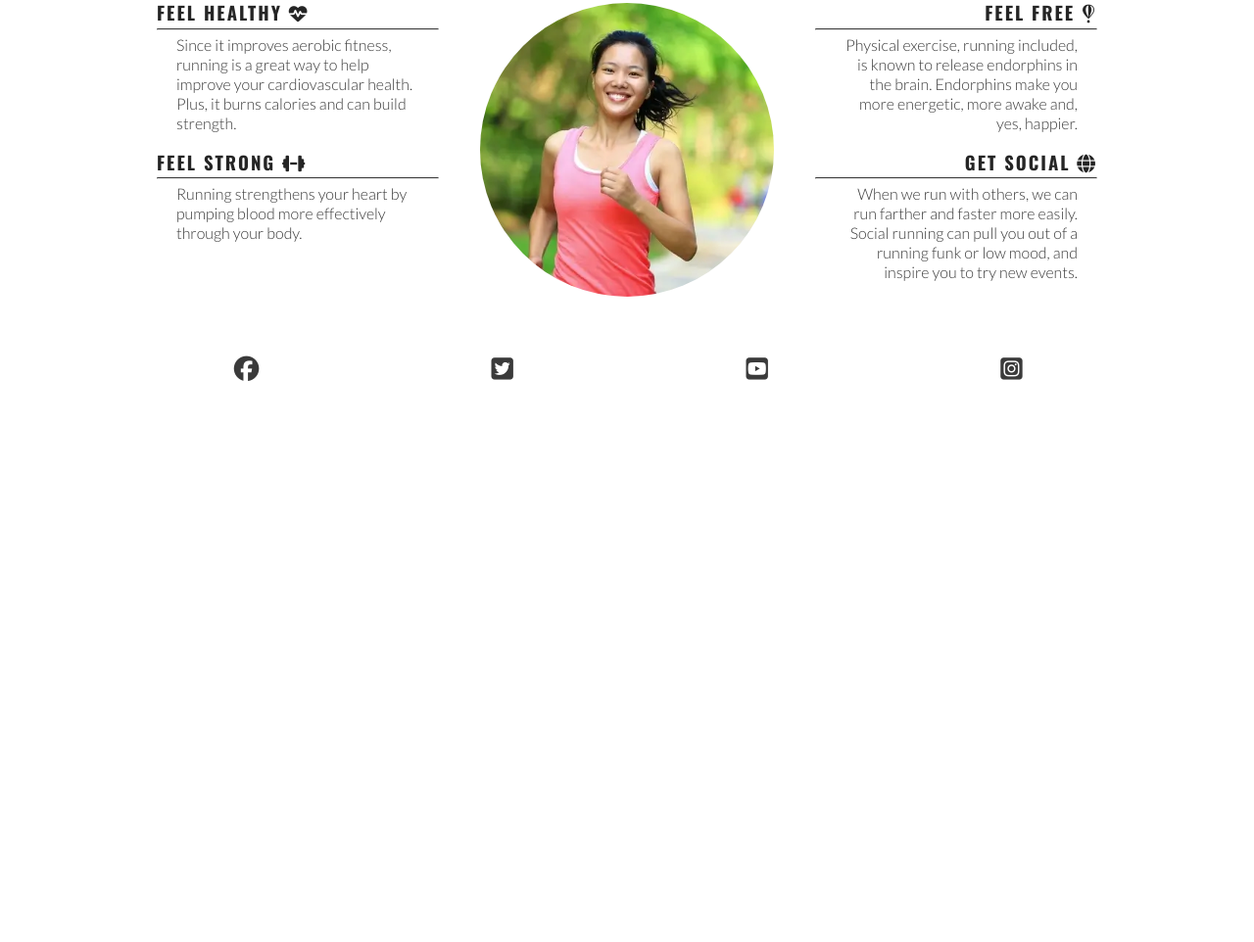
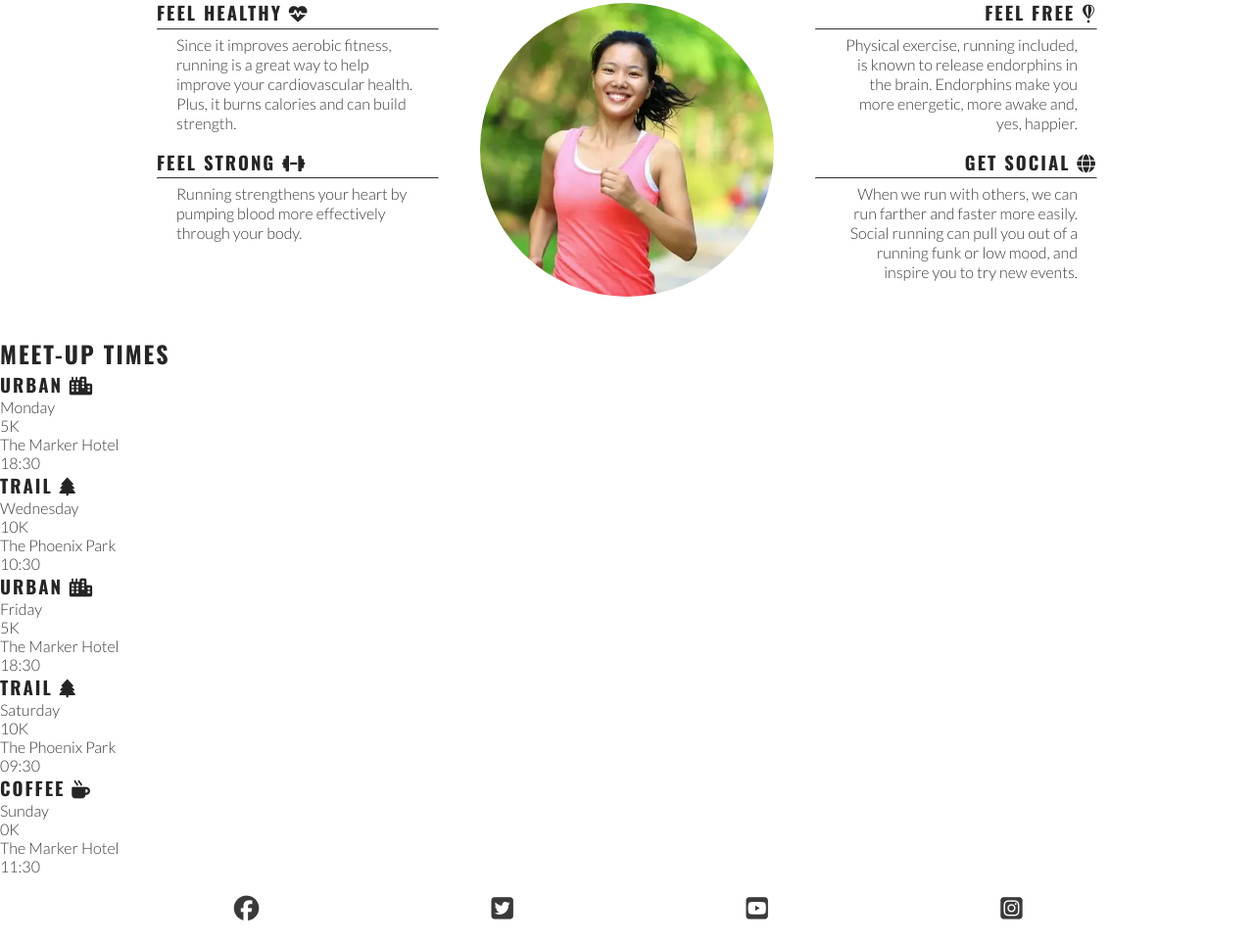
Before and after one commit to Adam-Campbell/ci-love-running, a plain HTML site: page index.html in a window 1280 px wide. Shown: the part 782-1744 px from the top of the page at 98% size. Before the commit the page ends 1193 px from the top, so only its background shows below. Drawn offline with nearby package versions, Linux system fonts and the light colour scheme.

Commit message:
add content for meeting times

```diff
--- a/index.html
+++ b/index.html
@@ -72,6 +72,46 @@
                 </div>
             </div>
         </section>
+        <section id="meetups">
+            <h2>Meet-up Times</h2>
+            <div id="times">
+                <div>
+                    <h3>Urban <i class="fa-solid fa-city"></i></h3>
+                    <p>Monday</p>
+                    <p>5K</p>
+                    <p>The Marker Hotel</p>
+                    <p>18:30</p>
+                </div>
+                <div>
+                    <h3>Trail <i class="fa-solid fa-tree"></i></h3>
+                    <p>Wednesday</p>
+                    <p>10K</p>
+                    <p>The Phoenix Park</p>
+                    <p>10:30</p>
+                </div>
+                <div>
+                    <h3>Urban <i class="fa-solid fa-city"></i></h3>
+                    <p>Friday</p>
+                    <p>5K</p>
+                    <p>The Marker Hotel</p>
+                    <p>18:30</p>
+                </div>
+                <div>
+                    <h3>Trail <i class="fa-solid fa-tree"></i></h3>
+                    <p>Saturday</p>
+                    <p>10K</p>
+                    <p>The Phoenix Park</p>
+                    <p>09:30</p>
+                </div>
+                <div>
+                    <h3>Coffee <i class="fa-solid fa-mug-hot"></i></h3>
+                    <p>Sunday</p>
+                    <p>0K</p>
+                    <p>The Marker Hotel</p>
+                    <p>11:30</p>
+                </div>
+            </div>
+        </section>
     </main>
     <!-- Footer -->
     <footer>
```
